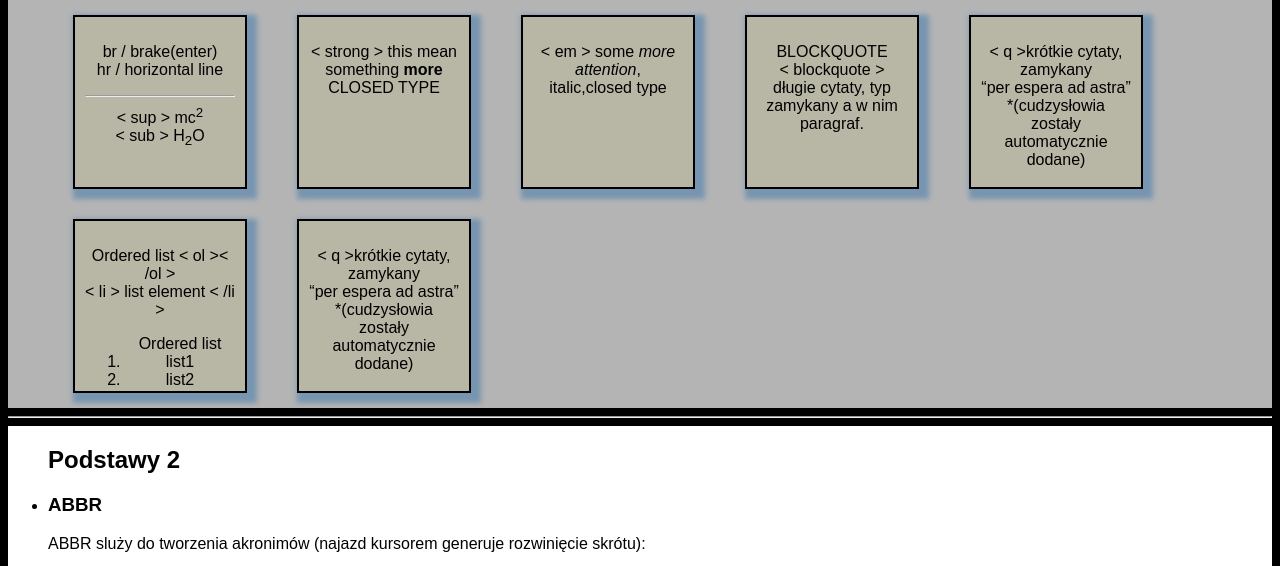
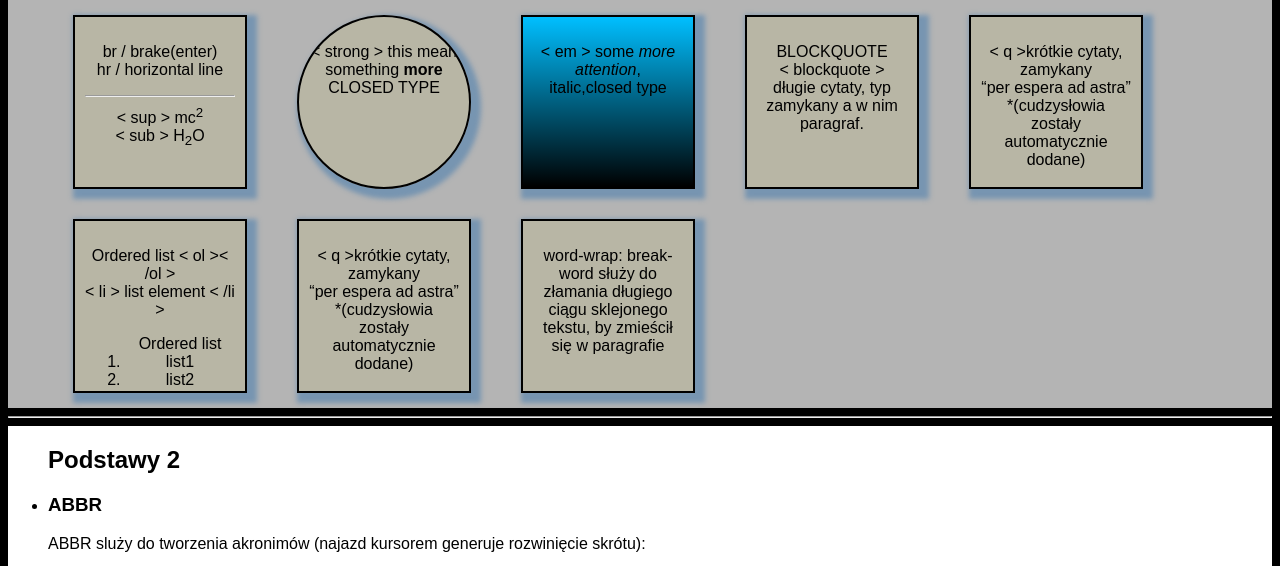
Before and after one commit to motocieslik/hell-no-world, a plain HTML site: page index.html in a window 1280 px wide. Shown: the part 207-773 px from the top of the page. Drawn offline with Linux system fonts and the light colour scheme.

Commit message:
09.09.2021

```diff
--- a/index.html
+++ b/index.html
@@ -35,15 +35,15 @@
 		</p>
 	</li>
 
-	<li class="box">
+	<li class="box1">
 		<p>< strong > this mean something <strong>more</strong> CLOSED TYPE</p>
 	</li>
 
-	<li class="box">
+	<li class="box2">
 		<p>< em > some <em>more attention</em>, italic,closed type</p>
 	</li>
 
-	<li class="box">
+	<li class="box3">
 		<p>
 		BLOCKQUOTE<br />
 		< blockquote > długie cytaty, typ zamykany a w nim paragraf.<br />
@@ -69,6 +69,10 @@
 		<p>< q >krótkie cytaty, zamykany <br />
 		<q>per espera ad astra</q> *(cudzysłowia zostały automatycznie dodane)</p>
 
+	</li>
+
+	<li class="box">
+		<p>word-wrap: break-word służy do złamania długiego ciągu sklejonego tekstu, by zmieścił się w paragrafie</p>
 	</li>
 </ul>
 </div>
@@ -240,7 +244,8 @@ placeholder="Search..." />
 
 
 
-
+<footer>
 <p><a href="#top">...go back on top</a></p>
+</footer>
 </body>
 </html>
--- a/style.css
+++ b/style.css
@@ -51,10 +51,56 @@ li.box {
     box-shadow: 5px 5px 5px 5px rgb(119, 149, 177);
     overflow:hidden;
 }
-#footer {
-    margin-top: 20px;
+li.box1 {
+    display: inline;
+    padding: 10px 10px;
+    width: 150px;
+    height: 150px;
+    border: 2px solid black;
+    border-radius: 90px 90px;  /* cicle*/
+    float: left;
     text-align: center;
-    word-spacing: 30px;
+    background-color: rgba(185, 183, 164, 0.897);
+    margin: 15px 25px 15px 25px;
+    -moz-box-shadow: 5px 5px 5px 5px rgb(119, 149, 177);
+    -webkit-box-shadow: 5px 5px 5px 5px rgb(119, 149, 177);
+    box-shadow: 5px 5px 5px 5px rgb(119, 149, 177);
+    overflow:hidden;
+}
+li.box2 {
+    display: inline;
+    padding: 10px 10px;
+    border: 2px solid black;
+    width: 150px;
+    float: left;
+    text-align: center;
+    background-color: rgba(185, 183, 164, 0.897);
+    margin: 15px 25px 15px 25px;
+    height: 150px;
+    -moz-box-shadow: 5px 5px 5px 5px rgb(119, 149, 177);
+    -webkit-box-shadow: 5px 5px 5px 5px rgb(119, 149, 177);
+    box-shadow: 5px 5px 5px 5px rgb(119, 149, 177);
+    overflow:hidden;
+    background: linear-gradient(deepSkyBlue, Black);
+    background: moz-linear-gradient(deepSkyBlue, Black);   /*gradient background*/
+}
+li.box3 {
+    display: inline;
+    padding: 10px 10px;
+    border: 2px solid black;
+    width: 150px;
+    float: left;
+    text-align: center;
+    background-color: rgba(185, 183, 164, 0.897);
+    margin: 15px 25px 15px 25px;
+    height: 150px;
+    -moz-box-shadow: 5px 5px 5px 5px rgb(119, 149, 177);
+    -webkit-box-shadow: 5px 5px 5px 5px rgb(119, 149, 177);
+    box-shadow: 5px 5px 5px 5px rgb(119, 149, 177);
+    overflow:hidden;
+}
+footer {
+    background-color: rgba(185, 183, 164, 0.897);
 }
 #first {
     width: 100%;
```
